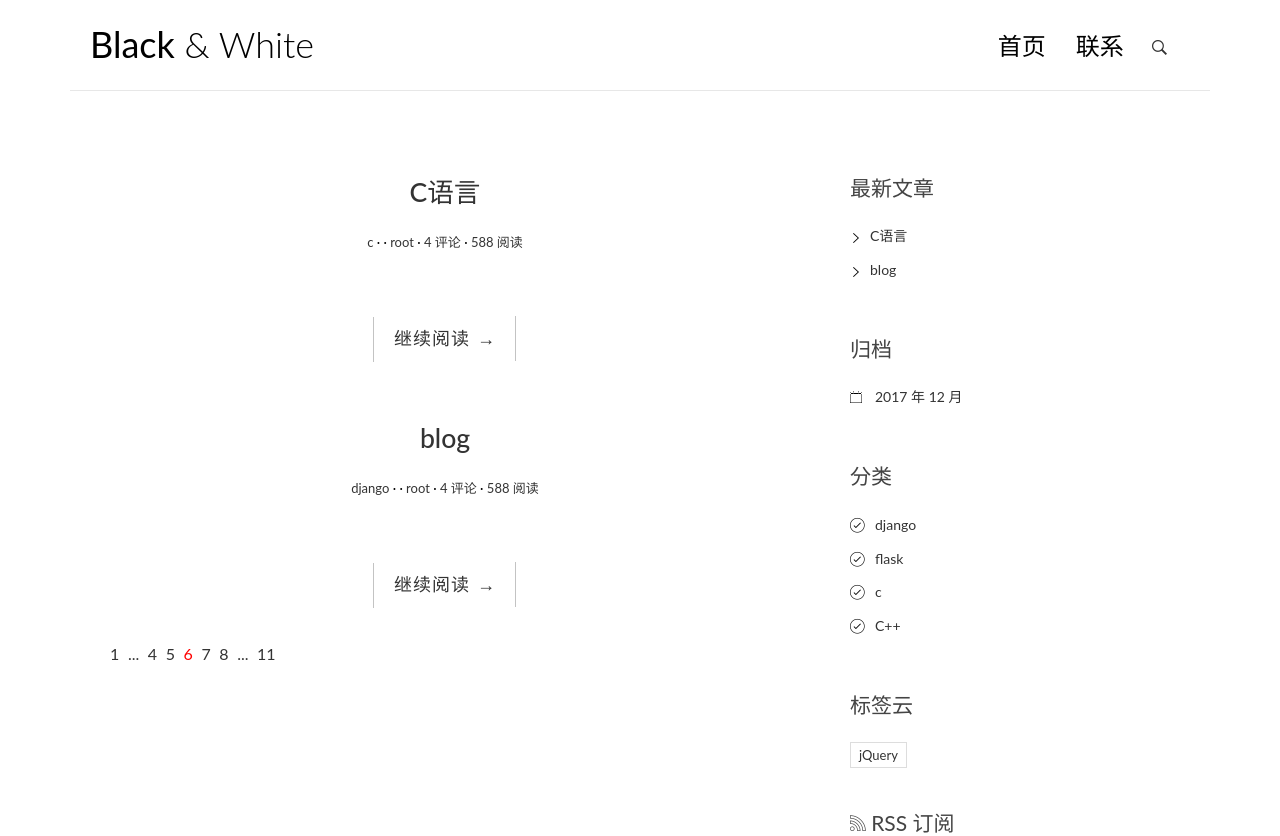
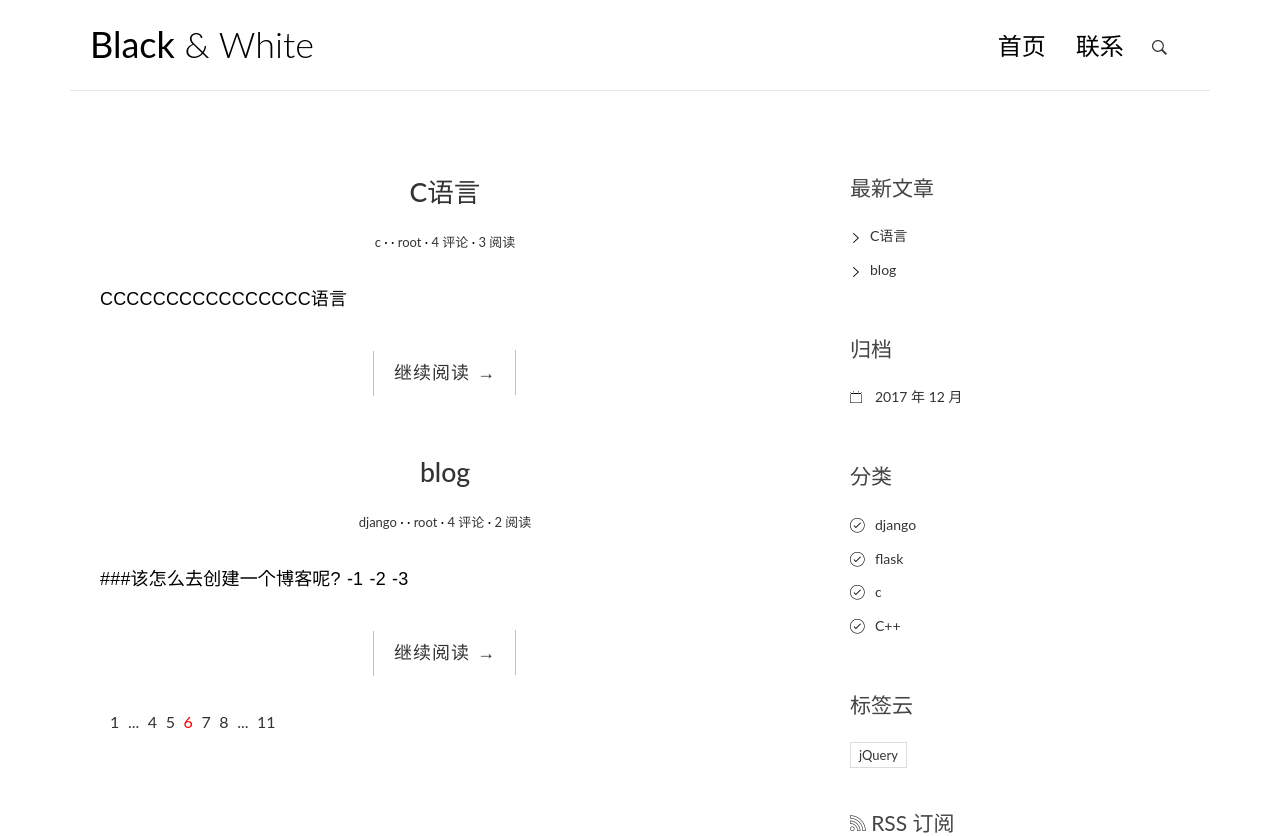
Before and after one commit to zengzhao1/MyBlog, a Django app: page / in a window 1280 px wide. Shown: the top 836 px of the page. Run offline with Django 3.2, Linux system fonts and the light colour scheme; data comes from the database, SQL or seed files in the repository; both versions use the stored data as it was after the commit; some libraries are stand-ins or nearby versions.

Commit message:
完善细节

```diff
--- a/blog/models.py
+++ b/blog/models.py
@@ -44,6 +44,13 @@ class Post(models.Model):
     #作者
     author = models.ForeignKey(User)
 
+    #新增博客阅读量
+    views = models.PositiveIntegerField(default = 0)
+
+    def increase_views(self):
+        self.views = self.views + 1
+        self.save(update_fields = ['views'])
+
     def __str__(self):
         return self.title
 
--- a/blog/views.py
+++ b/blog/views.py
@@ -10,6 +10,9 @@ def index(request):
 
 def detail(request,pk):
     post = get_object_or_404(Post,pk=pk)
+
+    #每被阅读一次，阅读量+1
+    post.increase_views()
 
     # 引入markdown
     post.body = markdown.markdown(post.body,
--- a/templates/blog/detail.html
+++ b/templates/blog/detail.html
@@ -10,7 +10,7 @@
                                                           datetime="{{ post.created_time }}"></time></a></span>
                 <span class="post-author"><a href="#">post.author</a></span>
                 <span class="comments-link"><a href="#">4 评论</a></span>
-                <span class="views-count"><a href="#">588 阅读</a></span>
+                <span class="views-count"><a href="#">{{ post.views }} 阅读</a></span>
             </div>
         </header>
         <div class="entry-content clearfix">
--- a/templates/blog/index.html
+++ b/templates/blog/index.html
@@ -4,6 +4,7 @@
     {% for post in post_list %}
         <article class="post post-1>
             <header class="entry-header">
+
                 <h1 class="entry-title">
                     <a href="{{ post.get_absolute_url }}">{{ post.title }}</a>
                 </h1>
@@ -13,11 +14,11 @@
                                                               datetime="{{ post.created_time }}"></time></a></span>
                     <span class="post-author"><a href="#">{{ post.author }}</a></span>
                     <span class="comments-link"><a href="#">4 评论</a></span>
-                    <span class="views-count"><a href="#">588 阅读</a></span>
+                    <span class="views-count"><a href="#">{{ post.views }} 阅读</a></span>
                 </div>
             </header>
             <div class="entry-content clearfix">
-
+                <p>{{ post.body | truncatechars:54 }}</p>
                 <div class="read-more cl-effect-14">
                     <a href="{{ post.get_absolute_url }}" class="more-link">继续阅读 <span class="meta-nav">→</span></a>
                 </div>
```
Also changed, not shown: db.sqlite3.
